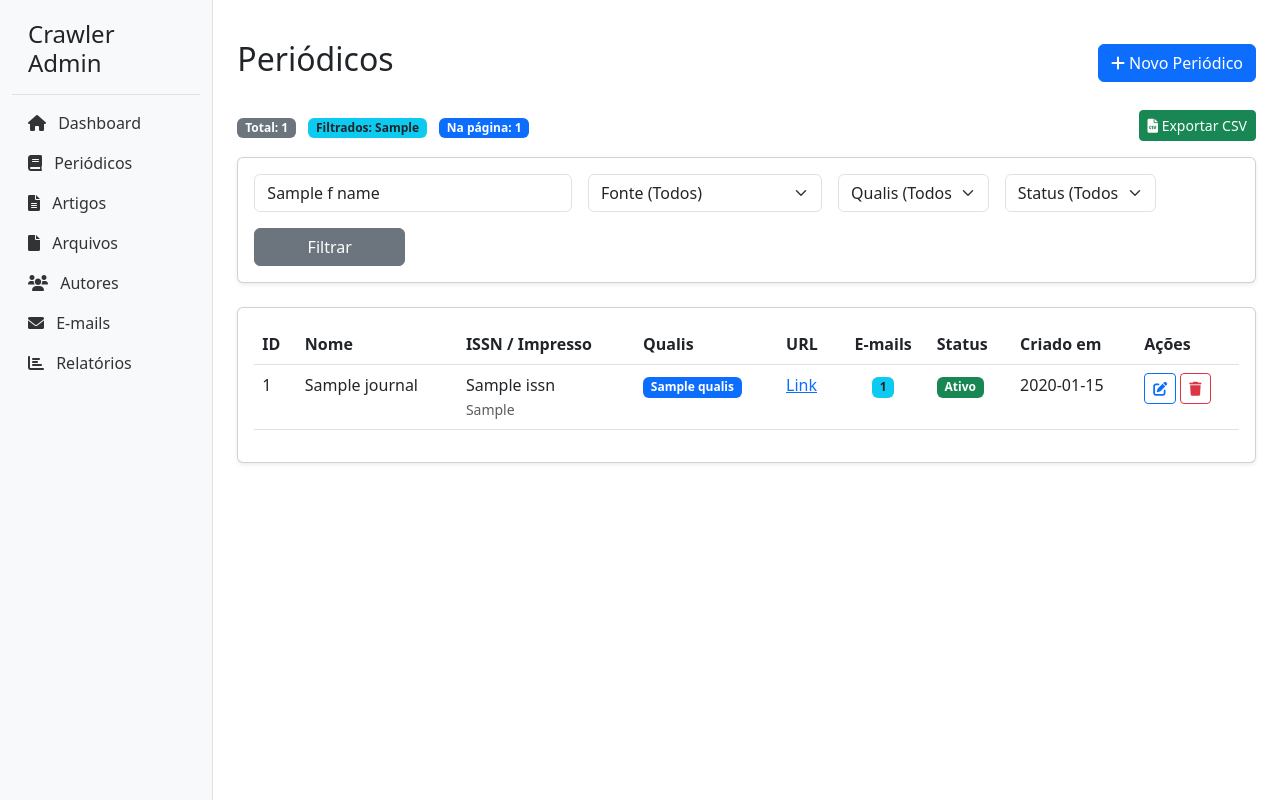
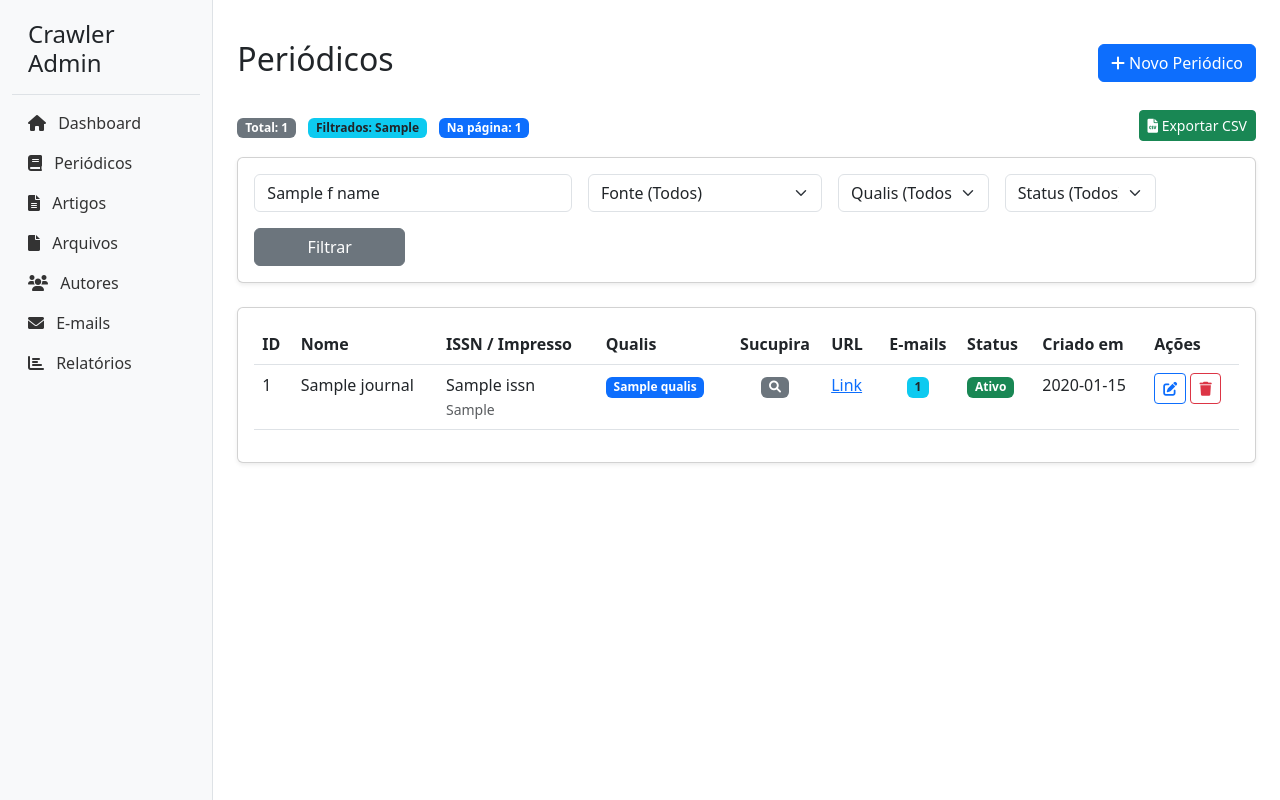
Before and after one commit to JonasPoli/crawler-periodicos, a Flask app: template admin_panel/templates/list_journals.html in a window 1280 px wide. Run offline with Flask 3, Linux system fonts and the light colour scheme; the template is opened without the code that fills it: most values are stand-ins (such as "Sample title", 1, 10 or a date in 2020).

Commit message:
feat: add direct sucupira search button on journals list

```diff
--- a/admin_panel/templates/list_journals.html
+++ b/admin_panel/templates/list_journals.html
@@ -69,6 +69,7 @@
                         <th>Nome</th>
                         <th>ISSN / Impresso</th>
                         <th>Qualis</th>
+                        <th class="text-center">Sucupira</th>
                         <th>URL</th>
                         <th class="text-center">E-mails</th>
                         <th>Status</th>
@@ -86,6 +87,30 @@
                             <small class="text-muted">{{ journal.issn_print or '-' }}</small>
                         </td>
                         <td><span class="badge bg-primary">{{ journal.qualis or '-' }}</span></td>
+                        <td class="text-center">
+                            {% set form_issn = journal.issn_print or journal.issn_electronic or journal.issn %}
+                            {% if form_issn %}
+                            <form method="post"
+                                action="https://sucupira.capes.gov.br/sucupira/public/consultas/coleta/veiculoPublicacaoQualis/listaConsultaGeralPeriodicos.jsf"
+                                target="_blank" class="m-0 p-0 d-inline-block">
+                                <input type="hidden" name="form" value="form">
+                                <input type="hidden" name="form:evento" value="237">
+                                <input type="hidden" name="form:area" value="0">
+                                <input type="hidden" name="form:checkIssn" value="on">
+                                <input type="hidden" name="form:issn:issn" value="{{ form_issn }}">
+                                <input type="hidden" name="form:estrato" value="0">
+                                <input type="hidden" name="form:consultar" value="Consultar">
+                                <input type="hidden" name="javax.faces.ViewState"
+                                    value="19974219038191275:3189982193930427832">
+                                <button type="submit" class="badge bg-secondary border-0 ext-dark text-decoration-none"
+                                    title="Buscar no Sucupira" style="cursor: pointer;">
+                                    <i class="fas fa-search"></i>
+                                </button>
+                            </form>
+                            {% else %}
+                            <span class="text-muted">-</span>
+                            {% endif %}
+                        </td>
                         <td><a href="{{ journal.url }}" target="_blank">Link</a></td>
                         <td class="text-center">
                             {% if journal.email_count > 0 %}
```
